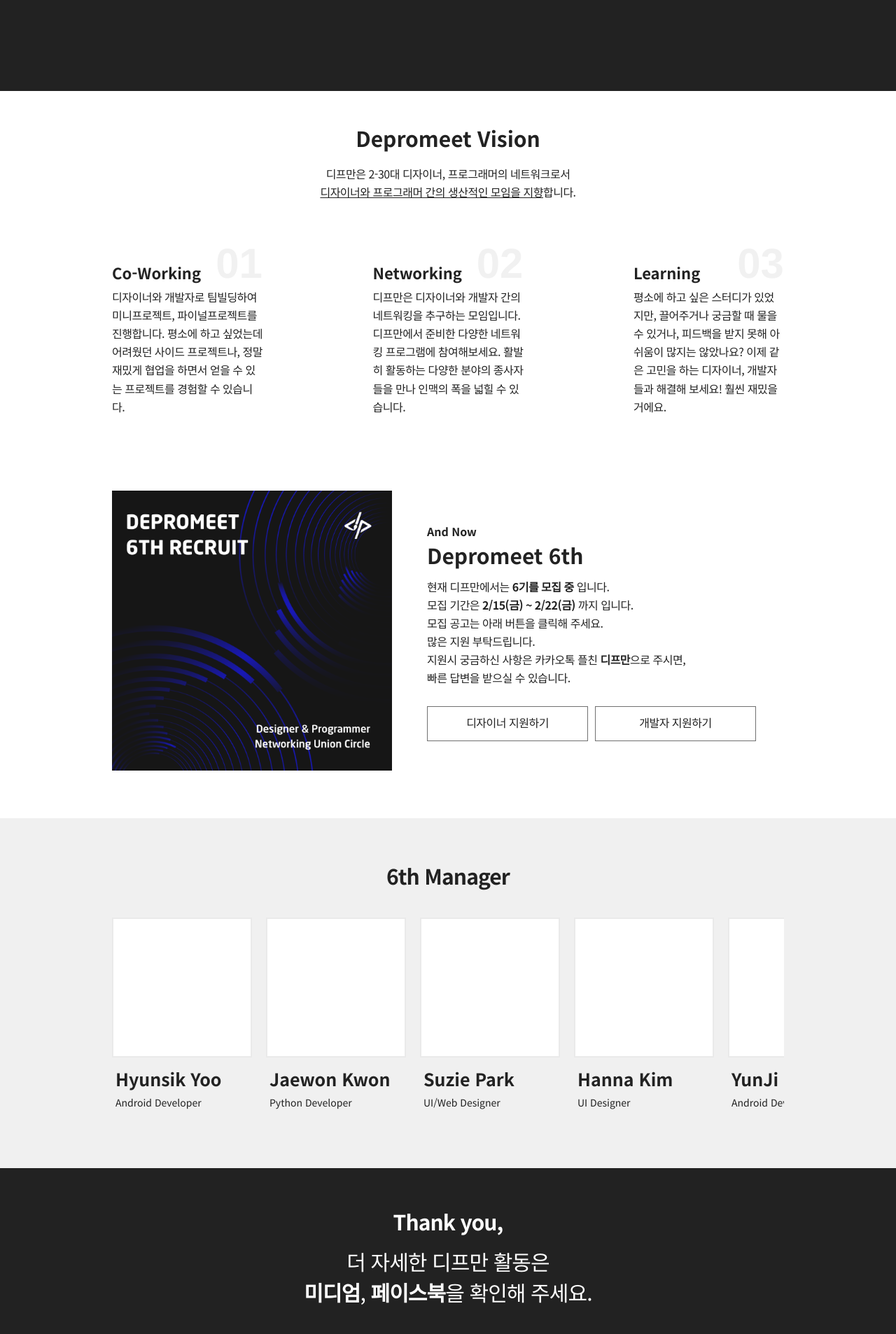
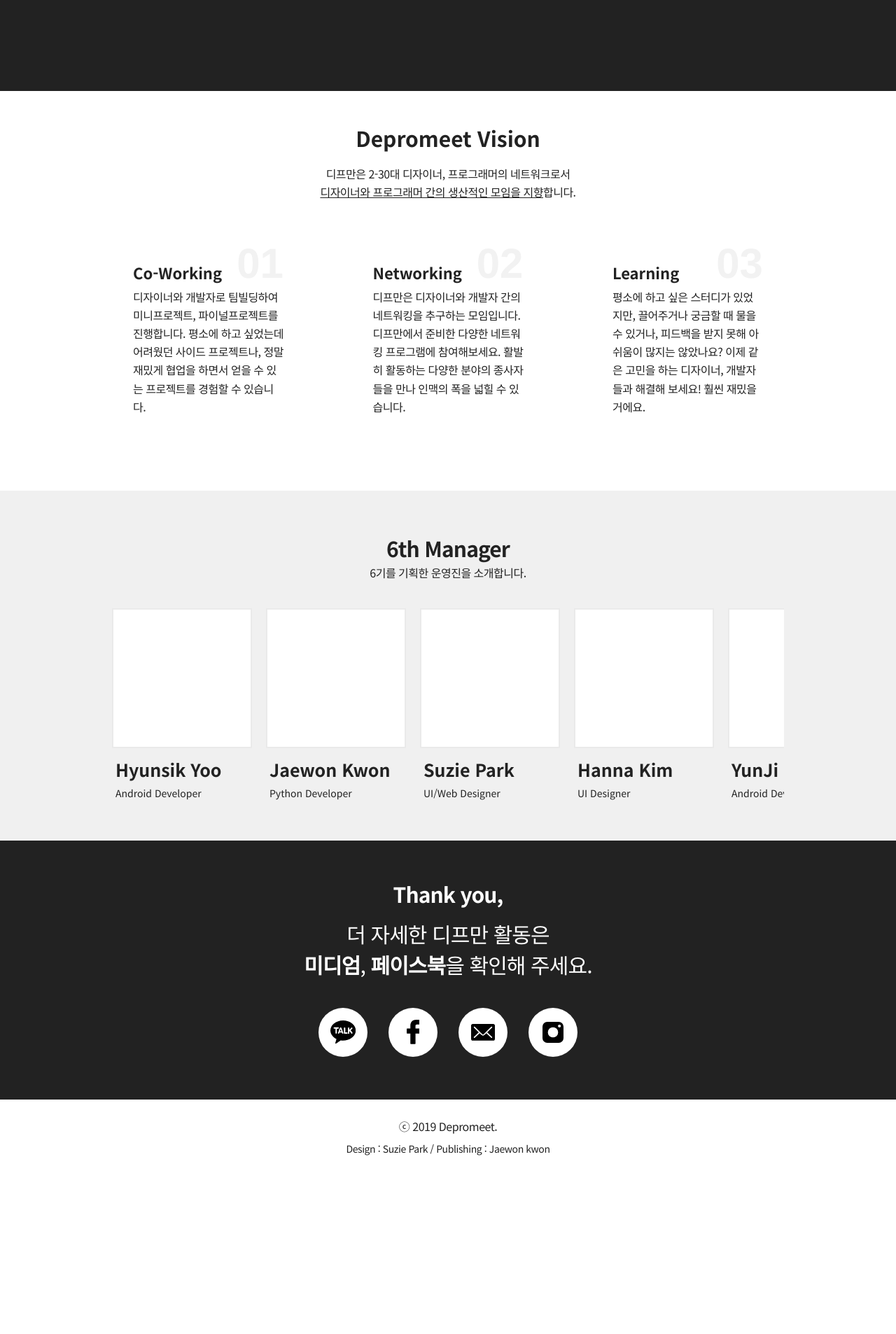
Before and after one commit to depromeet/www.depromeet.com-old, a Vue app: page / in a window 1280 px wide. Shown: the part 440-2346 px from the top of the page at 70% size. After the commit the page ends 2123 px from the top, so only its background shows below. Built offline with nearby package versions, Linux system fonts and the light colour scheme.

Commit message:
홈화면 반응형 추가

```diff
--- a/src/components/Contact.vue
+++ b/src/components/Contact.vue
@@ -55,13 +55,13 @@ export default class Contact extends Vue {
   background-color: #222222;
 
   .container {
+    width: 100%;
     height: 100%;
     padding-top: 54px;
     padding-bottom: 63px;
   }
 
   h1 {
-    font-size: 30px;
     font-weight: 300;
     font-style: normal;
     font-stretch: normal;
@@ -76,6 +76,7 @@ export default class Contact extends Vue {
   }
 
   .contact-title {
+    font-size: 30px;
     margin-bottom: 13px;
   }
 
@@ -88,6 +89,7 @@ export default class Contact extends Vue {
     flex-direction: row;
     justify-content: center;
     align-items: center;
+    flex-wrap: wrap;
 
     .contact-item {
       width: 70px;
@@ -98,7 +100,57 @@ export default class Contact extends Vue {
       display: flex;
       justify-content: center;
       align-items: center;
+    }
+  }
+}
 
+@media screen and (max-width: 480px) {
+  .contact-container {
+    height: 100%;
+  }
+
+  .contact-content {
+    font-size: 20px;
+  }
+
+  .contact-items {
+    width: 160px;
+    display: flex;
+    flex-direction: row;
+    justify-content: flex-start;
+    margin: 0 auto;
+
+    .contact-item {
+      margin-right: 20px;
+
+      &:nth-child(2), &:nth-child(4) {
+        margin-right: 0;
+      }
+
+      &:nth-child(3), &:nth-child(4) {
+        margin-top: 20px;
+      }
+    }
+  }
+}
+
+@media screen and (min-width: 481px) and (max-width: 960px) {
+  .contact-items {
+    .contact-item {
+      &:not(:last-child) {
+        margin-right: 30px;
+      }
+    }
+  }
+}
+
+@media screen and (min-width: 961px) {
+  .contact-content {
+    font-size: 30px;
+  }
+
+  .contact-items {
+    .contact-item {
       &:not(:last-child) {
         margin-right: 30px;
       }
--- a/src/components/Footer.vue
+++ b/src/components/Footer.vue
@@ -40,4 +40,17 @@ footer {
     color: #222222;
   }
 }
+
+@media screen and (max-width: 480px) {
+  .container {
+    width: 100%;
+  }
+}
+
+@media screen and (min-width: 481px) and (max-width: 960px) {
+
+}
+
+@media screen and (min-width: 961px) {
+}
 </style>
--- a/src/components/Manager.vue
+++ b/src/components/Manager.vue
@@ -2,6 +2,7 @@
 <div class="manager-container">
   <div class="container">
     <h2 class="title">6th Manager</h2>
+    <p>6기를 기획한 운영진을 소개합니다.</p>
     <div class="managers">
       <div class="manager">
         <div class="profile">
@@ -50,6 +51,17 @@ export default class Manager extends Vue {}
   height: 500px;
   background-color: #f0f0f0;
 
+  p {
+    font-size: 16px;
+    font-weight: 100;
+    font-style: normal;
+    font-stretch: normal;
+    line-height: 1.63;
+    letter-spacing: -0.5px;
+    text-align: center;
+    color: #222222;
+  }
+
   .container {
     height: 100%;
     padding-top: 60px;
@@ -73,6 +85,11 @@ export default class Manager extends Vue {}
     align-items: flex-start;
     margin-top: 38px;
     overflow: hidden;
+    overflow-x: scroll;
+
+    &::-webkit-scrollbar {
+      display: none;
+    }
 
     .manager {
       &:not(:last-child) {
@@ -118,4 +135,19 @@ export default class Manager extends Vue {}
     }
   }
 }
+
+@media screen and (max-width: 480px) {
+  .managers {
+    padding: 0 30px;
+  }
+}
+
+@media screen and (min-width: 481px) and (max-width: 960px) {
+  .managers {
+    padding: 0 30px;
+  }
+}
+
+@media screen and (min-width: 961px) {
+}
 </style>
--- a/src/views/Home.vue
+++ b/src/views/Home.vue
@@ -10,14 +10,6 @@
         <h6>
           Designer & Programmer Networking Union Circle
         </h6>
-        <router-link
-          class="apply"
-          to="#vision"
-          @click.native="scrollFix('#recruit')"
-        >
-          6기 지원하기
-          <arrow />
-        </router-link>
       </div>
     </div>
     <div class="container">
@@ -74,8 +66,6 @@
           </div>
         </div>
       </div>
-
-      <recruit id="recruit" />
     </div>
 
     <manager id="manager" />
@@ -86,7 +76,6 @@
 
 <script lang="ts">
 import { Component, Vue } from 'vue-property-decorator';
-import Recruit from '@/components/Recruit.vue';
 import Manager from '@/components/Manager.vue';
 import Contact from '@/components/Contact.vue';
 import Arrow from '@/assets/arrow.svg';
@@ -94,7 +83,6 @@ import Arrow from '@/assets/arrow.svg';
 @Component({
   components: {
     Arrow,
-    Recruit,
     Manager,
     Contact,
   },
@@ -182,27 +170,6 @@ export default class Home extends Vue {
 
       h6 {
         font-size: 10px;
-      }
-    }
-
-    .apply {
-      display: none;
-      width: 230px;
-      height: 50px;
-      background-color: #ffffff;
-      flex-direction: row;
-      justify-content: center;
-      align-items: center;
-      font-size: 16px;
-      font-weight: 500;
-      font-style: normal;
-      font-stretch: normal;
-      letter-spacing: -0.4px;
-      text-align: left;
-      color: #222222;
-
-      svg {
-        margin-left: 7px;
       }
     }
   }
@@ -297,6 +264,10 @@ export default class Home extends Vue {
     &.mobile {
       padding: 0 30px;
 
+      .vision {
+        width: calc(100% - 60px);
+      }
+
       .vision-title, .vision-description {
         text-align: left;
       }
@@ -360,6 +331,10 @@ export default class Home extends Vue {
   .home-carousel-container {
     height: 400px;
   }
+
+  .container {
+    width: 100%;
+  }
 }
 
 @media screen and (min-width: 481px) and (max-width: 768px) {
@@ -393,8 +368,11 @@ export default class Home extends Vue {
   .home-carousel-container {
     height: 500px;
     .container {
-      padding: 0;
+      padding: 0 30px;
     }
+  }
+  .vision {
+    padding: 0 30px;
   }
 }
 </style>
```
